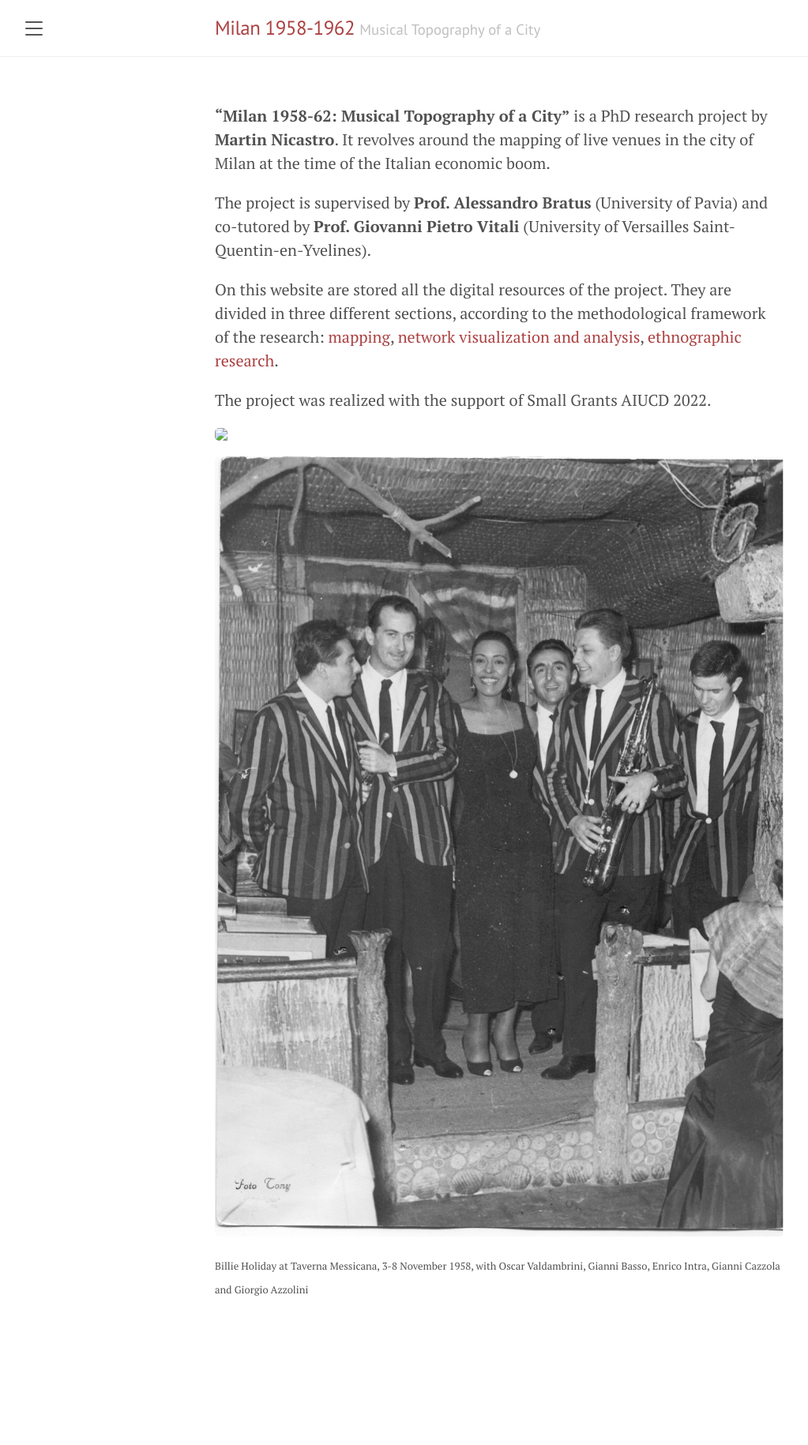
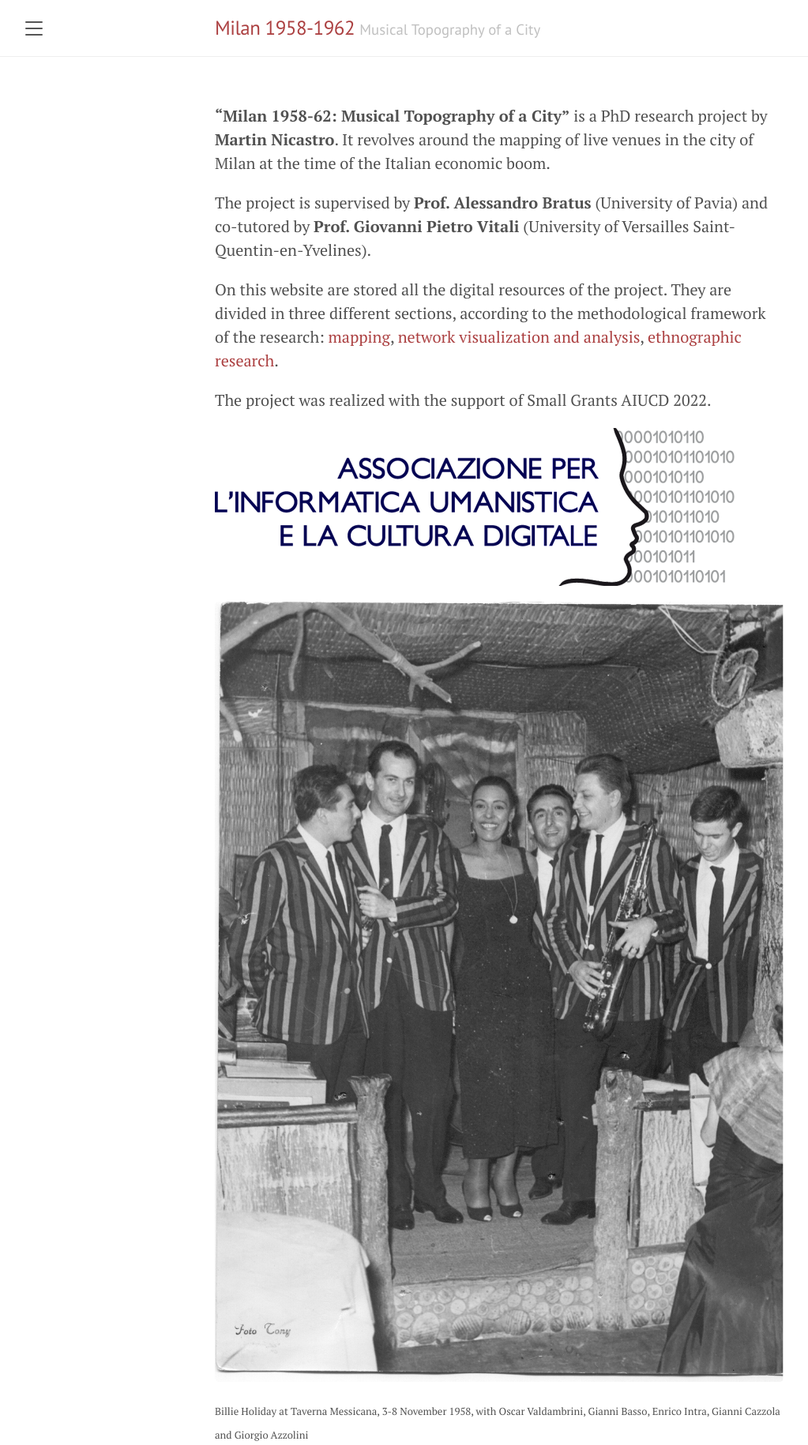
Before and after one commit to musictopography/musictopography.github.io, a Jekyll site: the page built from index.md, in a window 1280 px wide. Shown: the whole page at 79% size, without its empty margins (8-1031 px from the left). Built offline with Jekyll 4.4.1, drawn with Linux system fonts in a browser that asks for light colours; before the commit the page ends 1646 px from its top, so only the background shows below that.

Commit message:
Update index.md

```diff
--- a/index.md
+++ b/index.md
@@ -15,7 +15,7 @@ On this website are stored all the digital resources of the project. They are di
 
 The project was realized with the support of Small Grants AIUCD 2022.
 
-<img src="AIUCD_logo.png">
+<img src="images/AIUCD_logo.png">
 
 
 
```
